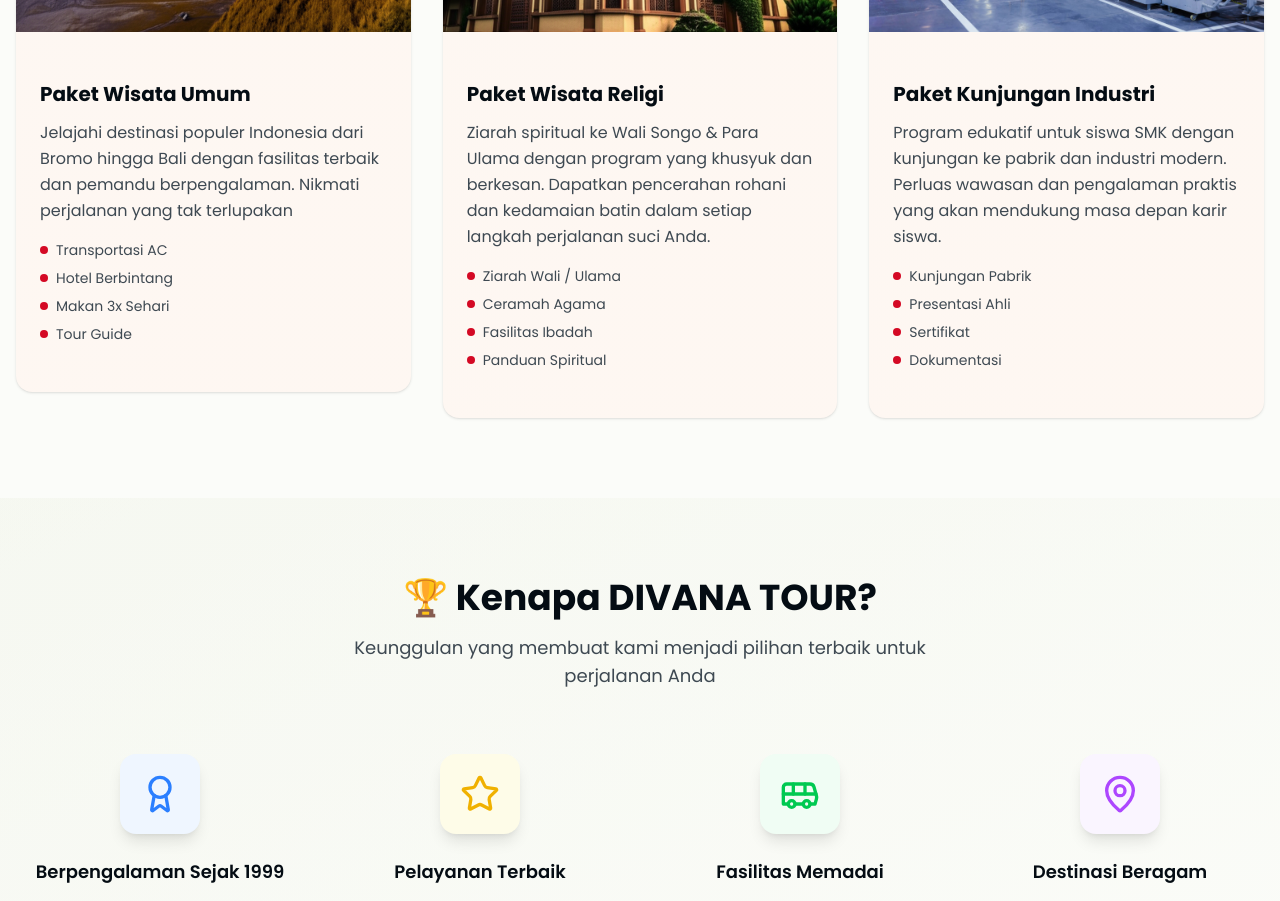
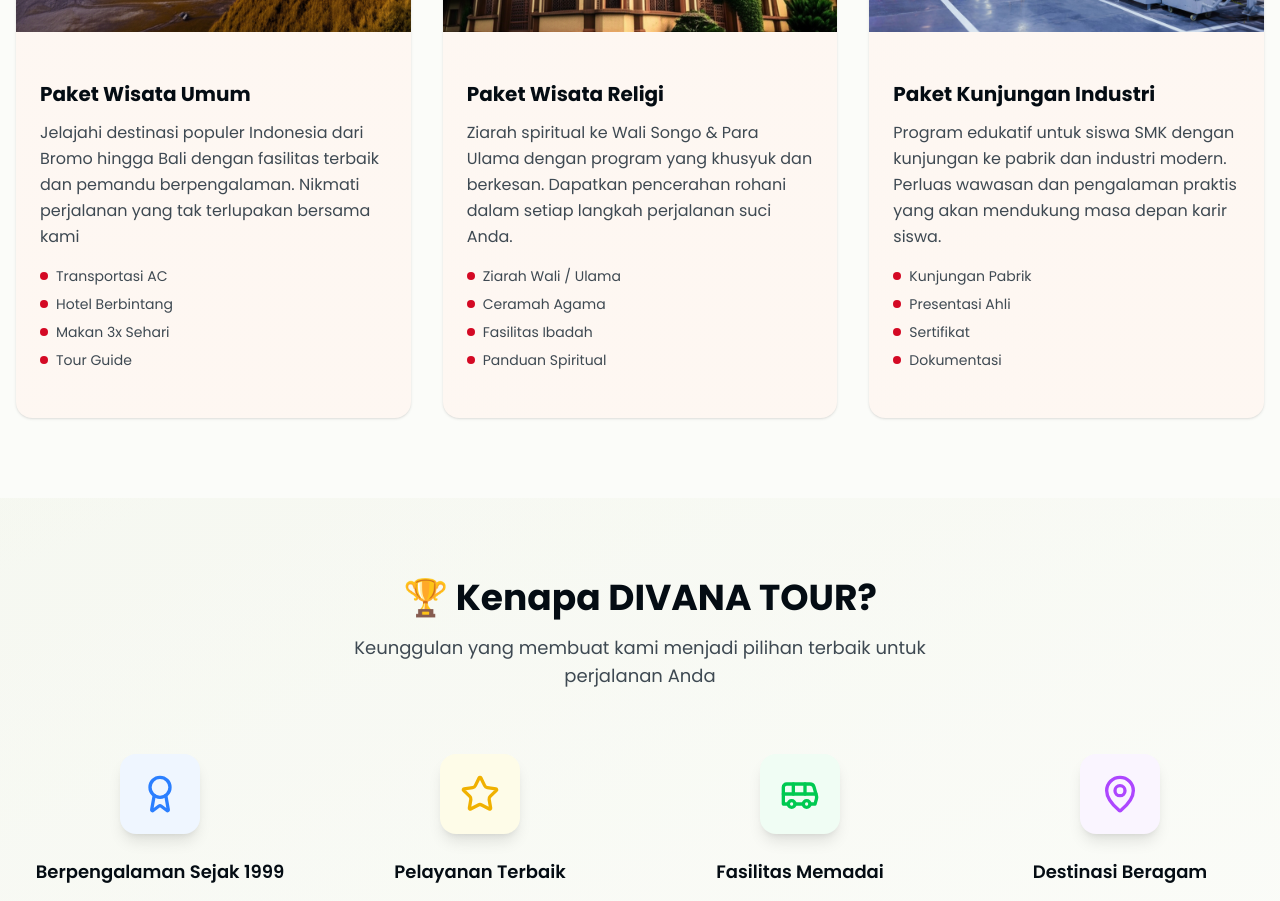
Before and after one commit to erlanggadewasakti/divana-tour, a Next.js app: page / in a window 1280 px wide. Shown: the part 1560-2461 px from the top of the page. Built offline with nearby package versions, Linux system fonts and the light colour scheme.

Commit message:
feat: Update tour package descriptions for clarity and engagement

```diff
--- a/app/page.tsx
+++ b/app/page.tsx
@@ -108,7 +108,7 @@ export default function HomePage() {
     {
       title: "Paket Wisata Umum",
       description:
-        "Jelajahi destinasi populer Indonesia dari Bromo hingga Bali dengan fasilitas terbaik dan pemandu berpengalaman. Nikmati perjalanan yang tak terlupakan",
+        "Jelajahi destinasi populer Indonesia dari Bromo hingga Bali dengan fasilitas terbaik dan pemandu berpengalaman. Nikmati perjalanan yang tak terlupakan bersama kami",
       image: "/mount-bromo-sunrise.png",
       features: [
         "Transportasi AC",
@@ -121,7 +121,7 @@ export default function HomePage() {
     {
       title: "Paket Wisata Religi",
       description:
-        "Ziarah spiritual ke Wali Songo & Para Ulama dengan program yang khusyuk dan berkesan. Dapatkan pencerahan rohani dan kedamaian batin dalam setiap langkah perjalanan suci Anda.",
+        "Ziarah spiritual ke Wali Songo & Para Ulama dengan program yang khusyuk dan berkesan. Dapatkan pencerahan rohani dalam setiap langkah perjalanan suci Anda.",
       image: "/indonesian-mosque-traditional.png",
       features: [
         "Ziarah Wali / Ulama",
```
